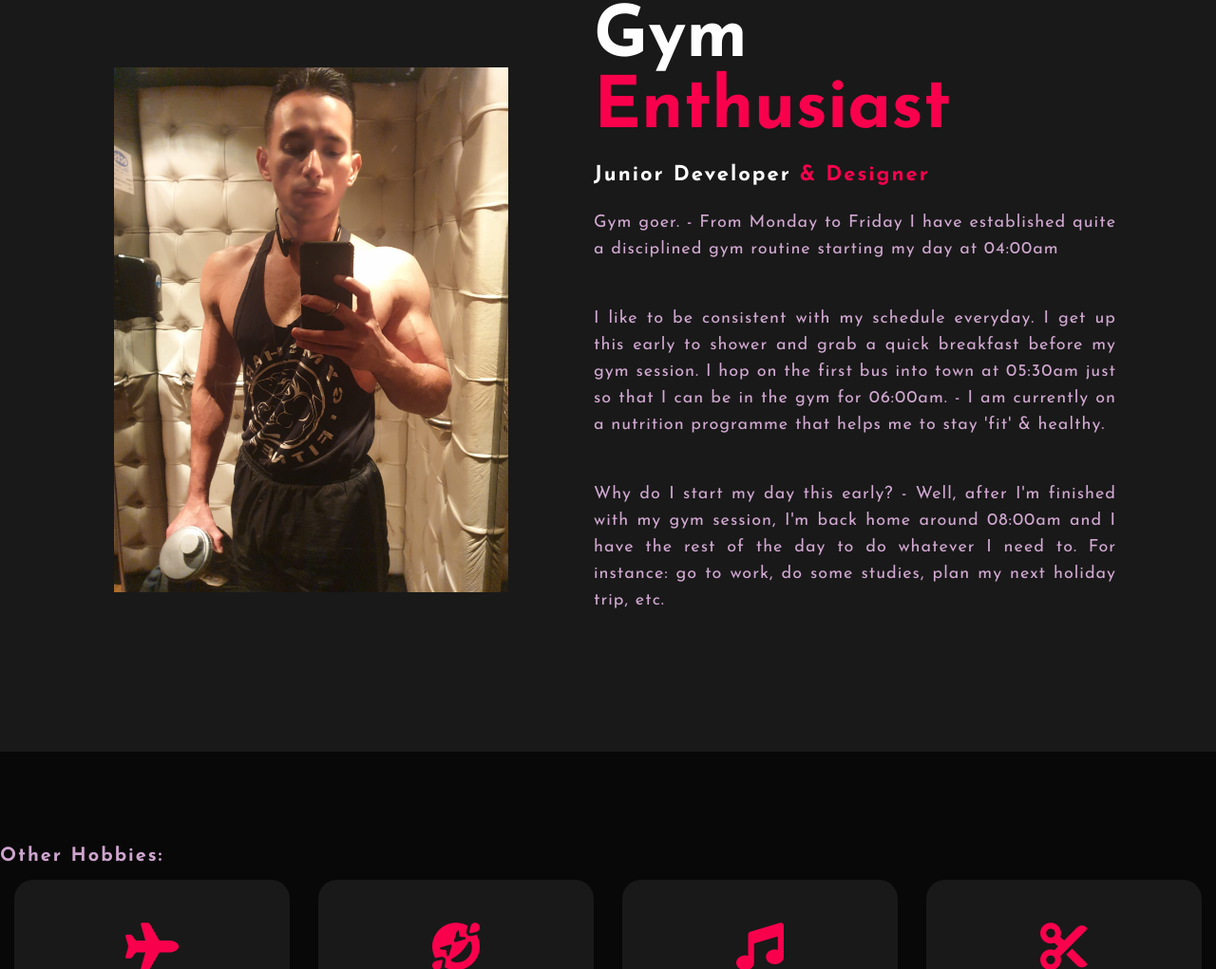
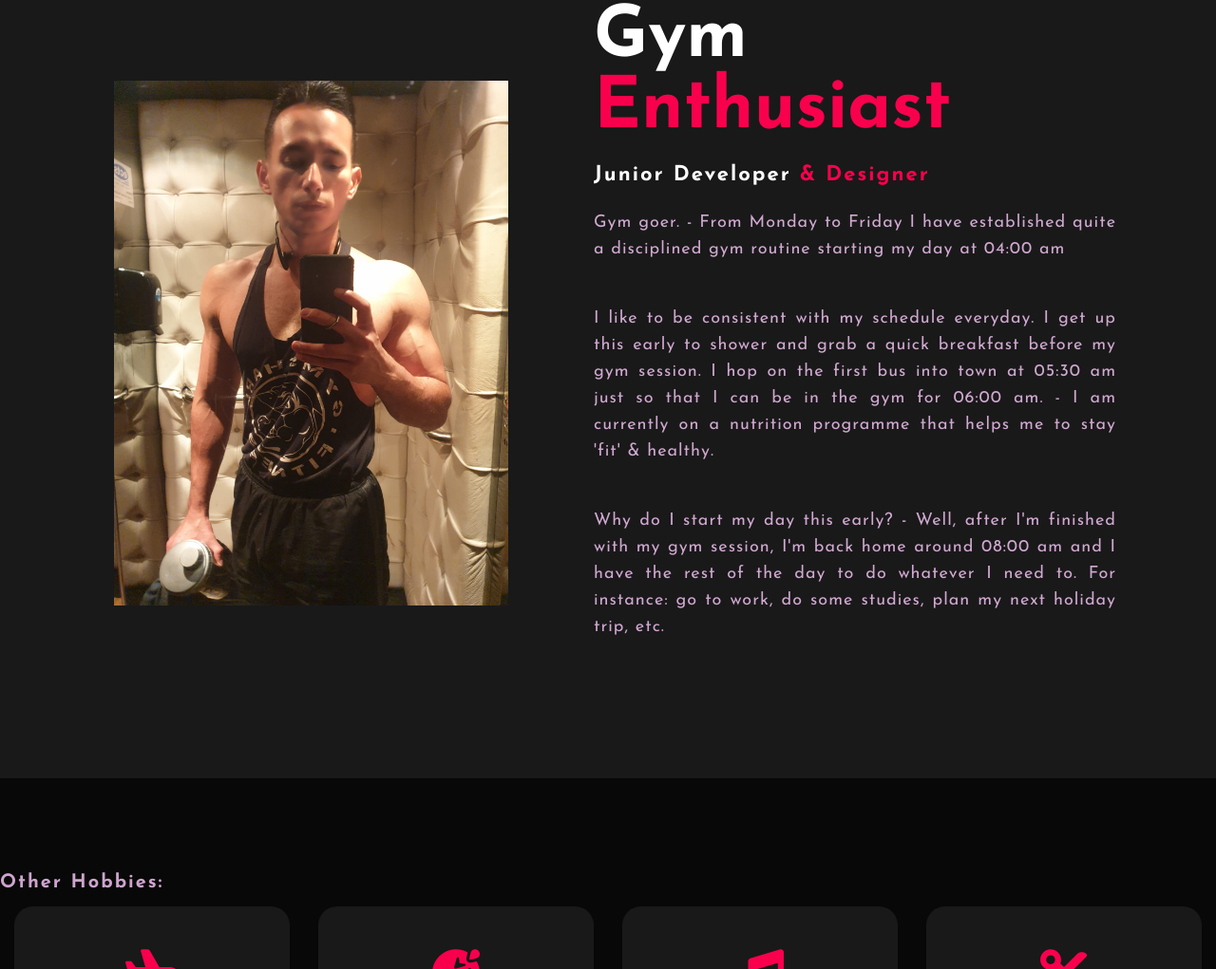
Before and after one commit to JoseMunoz9/PersonalPortfolioWebsite, a website: page hobbies.html in a window 1280 px wide. Shown: the part 897-1918 px from the top of the page at 95% size. Drawn offline with Linux system fonts and the light colour scheme.

Commit message:
last change

```diff
--- a/hobbies.html
+++ b/hobbies.html
@@ -36,11 +36,11 @@
                 <div class="about-text">
                     <h2>Gym <span>Enthusiast</span></h2>
                     <h5>Junior Developer <span>& Designer</span></h5>
-                    <p>Gym goer. - From Monday to Friday I have established quite a disciplined gym routine starting my day at 04:00am</p>
+                    <p>Gym goer. - From Monday to Friday I have established quite a disciplined gym routine starting my day at 04:00 am</p>
                     <p>I like to be consistent with my schedule everyday. I get up this early to shower and grab a quick breakfast before my gym session.
-                        I hop on the first bus into town at 05:30am just so that I can be in the gym for 06:00am. - I am currently on a nutrition programme that helps me to stay 'fit' &
+                        I hop on the first bus into town at 05:30 am just so that I can be in the gym for 06:00 am. - I am currently on a nutrition programme that helps me to stay 'fit' &
                         healthy.</p>
-                    <p>Why do I start my day this early? - Well, after I'm finished with my gym session, I'm back home around 08:00am and I have the rest of the day
+                    <p>Why do I start my day this early? - Well, after I'm finished with my gym session, I'm back home around 08:00 am and I have the rest of the day
                         to do whatever I need to. For instance: go to work, do some studies, plan my next holiday trip, etc.</p>
                 </div>
             </div>
```
